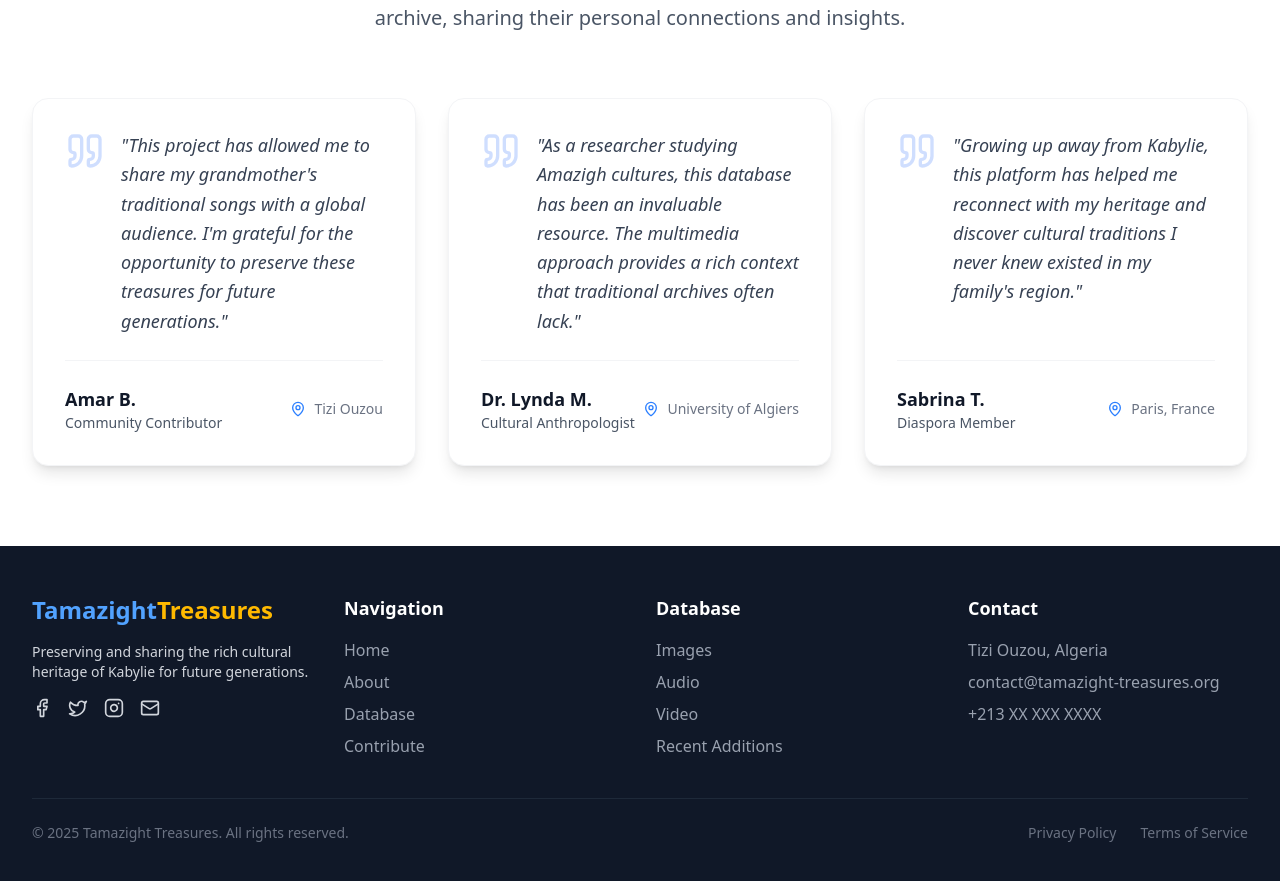
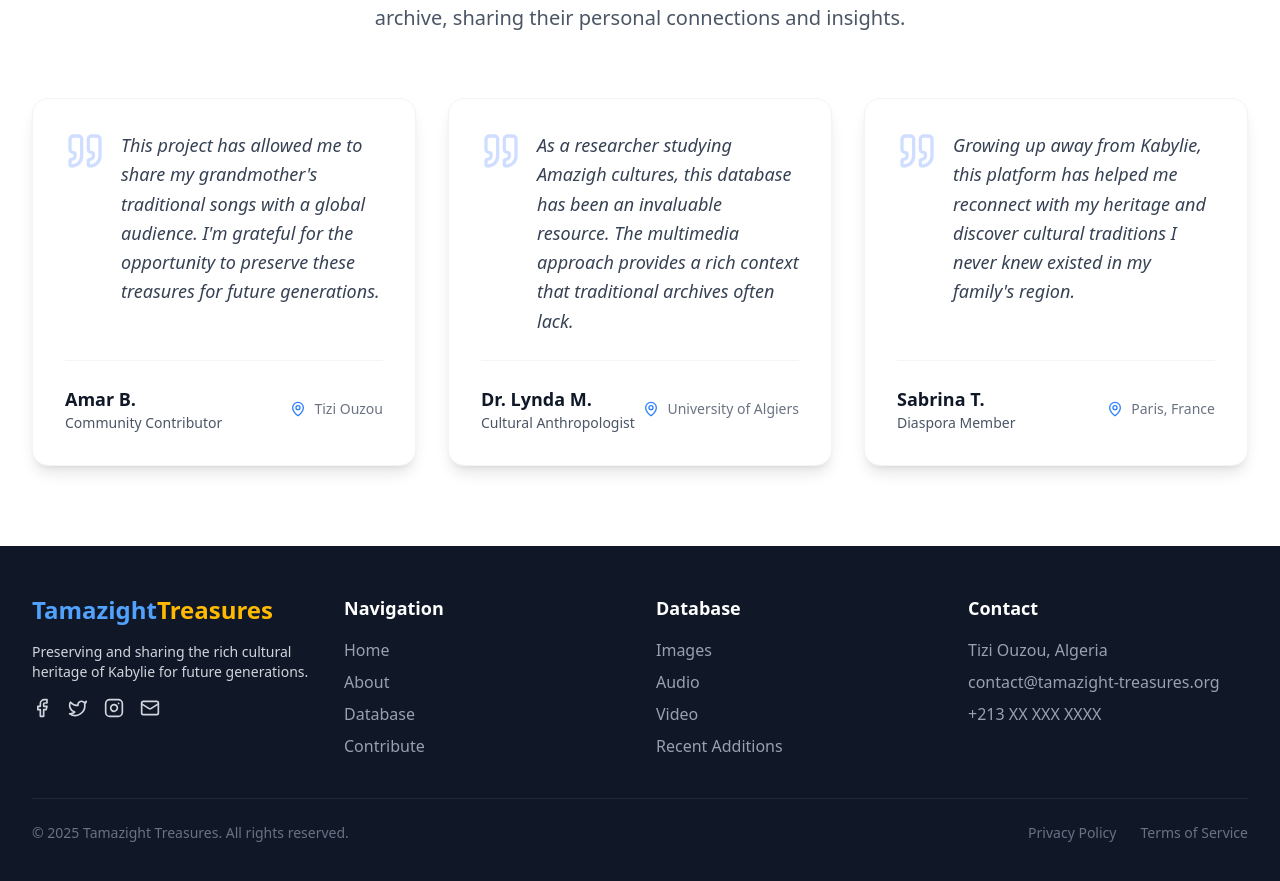
Before and after one commit to front-mokh/content-management, a Next.js app: page /en/home in a window 1280 px wide. Shown: the part 3300-4181 px from the top of the page. Built offline with nearby package versions, Linux system fonts and the light colour scheme.

Commit message:
draft landing page

```diff
--- a/src/components/pages/home/CTA.tsx
+++ b/src/components/pages/home/CTA.tsx
@@ -66,7 +66,7 @@ const CTA = () => {
             transition={{ duration: 0.8, delay: 0.2 }}
             className="text-xl text-blue-100 mb-10 max-w-2xl mx-auto"
           >
-            Your contribution can help document and protect the rich cultural legacy of Kabylie. Share your family's stories, artifacts, and memories.
+            Your contribution can help document and protect the rich cultural legacy of Kabylie. Share your family&apos;s stories, artifacts, and memories.
           </motion.p>
 
           <motion.div
--- a/src/components/pages/home/Testimonials.tsx
+++ b/src/components/pages/home/Testimonials.tsx
@@ -62,7 +62,7 @@ export default function Testimonials() {
                 <div className="flex items-start mb-6 flex-grow">
                   <Quote className="h-10 w-10 text-blue-600 mr-4 opacity-20 group-hover:opacity-40 transition-opacity flex-shrink-0" />
                   <blockquote className="text-gray-700 text-lg italic leading-relaxed flex-grow">
-                    "{testimonial.quote}"
+                    {testimonial.quote}
                   </blockquote>
                 </div>
 
```
Also changed, not shown: src/components/pages/home/Features.tsx (line endings or trailing spaces).
